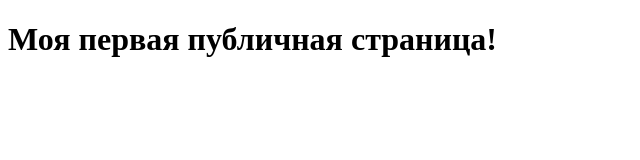
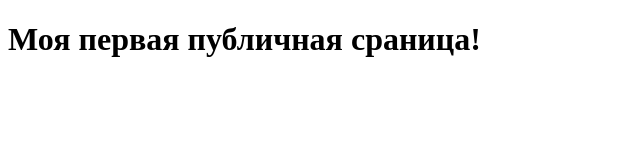
Before and after one commit to TrustJimmy/mySite, a plain HTML site: page index.html in a window 1280 px wide. Shown: the whole page, without its empty margins (0-640 px from the left). Drawn offline with Linux system fonts and the light colour scheme.

Commit message:
create index.html and README.md

```diff
--- a/index.html
+++ b/index.html
@@ -6,6 +6,6 @@
     <title>Публичная страница</title>
 </head>
 <body>
-    <h1>Моя первая публичная страница!</h1>
+    <h1>Моя первая публичная сраница!</h1>
 </body>
 </html>
```
Also changed, not shown: 1 other file.
